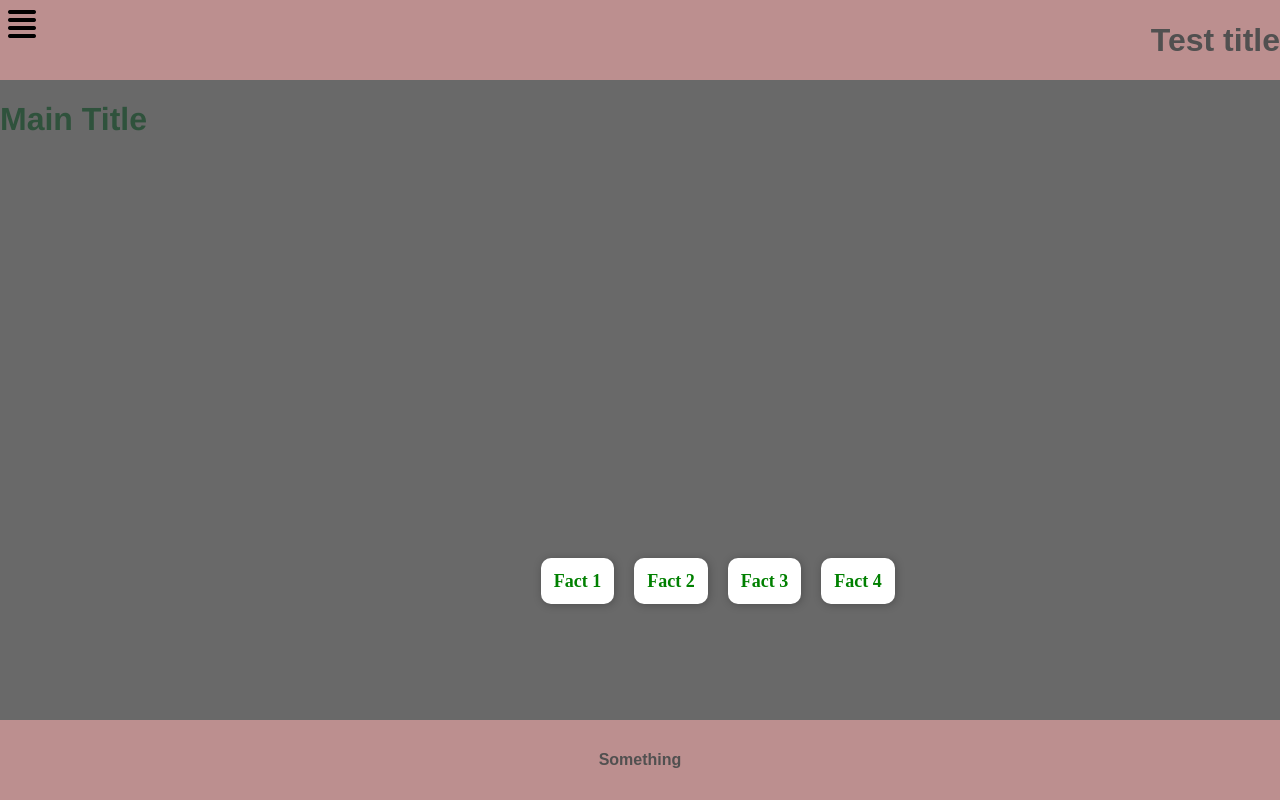
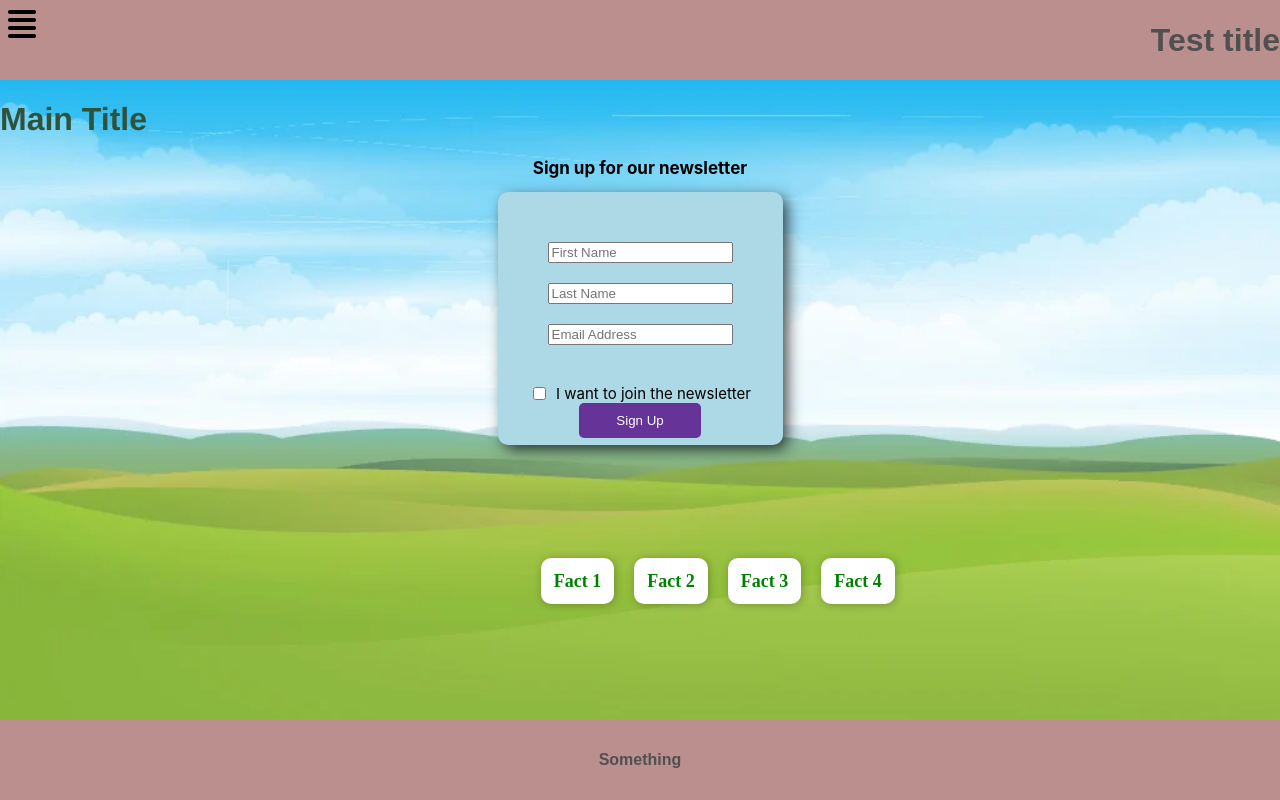
Before and after one commit to LorenzoLingardo/Clark-farm-website, a React (Create React App) app: page / in a window 1280 px wide. Built offline with nearby package versions, Linux system fonts and the light colour scheme.

Commit message:
Add a survey to the site

```diff
--- a/src/App.scss
+++ b/src/App.scss
@@ -1,5 +1,11 @@
 $site-font: "Copperplate", fantasy;
 $main-background: rosybrown;
+
+body {
+  background-image: url("farm.png");
+  background-repeat: no-repeat;
+  background-size: cover;
+}
 
 /* Header SASS */
 .header {
@@ -68,7 +74,6 @@ $main-background: rosybrown;
 
   /* Main SASS */
   .main {
-    background-color: rgb(105, 105, 105);
     width: 100%;
     height: 80%;
     top: 10%;
@@ -129,3 +134,65 @@ $main-background: rosybrown;
   .footerMain {
     color: #515050;
   }
+
+  /* Survey SASS */
+  .form-container {
+    font-family: 'Inter', sans-serif;
+    height: 100%;
+    padding: 20px;
+    display: flex;
+    flex-direction: column;
+    justify-content: center;
+    align-items: center;
+}
+
+.form {
+    background-color: lightblue;
+    padding: 50px;
+    padding-bottom: 100px;
+    border-radius: 10px;
+    display: flex;
+    flex-direction: column;
+    align-items: center;
+    box-shadow: 5px 5px 15px -1px rgba(0,0,0,0.75);
+}
+
+.form-title {
+  position: relative;
+  font-size: 17px;
+
+}
+
+.form--input {
+    width: 100%;
+    margin-bottom: 20px;
+    border-radius: 5px;
+    border: 1px solid gray;
+    padding: 5px;
+    font-family: 'Inter', sans-serif;
+}
+
+.form--submit {
+    width: 10%;
+    padding: 10px;
+    border-radius: 5px;
+    color: white;
+    background-color: #639;
+    border: none;
+    cursor: pointer;
+    position: relative;
+
+}
+
+.form--marketing {
+    display: flex;
+    margin-top: -5%;
+    align-items: center;
+    position: relative;
+    font-size: 15px;
+}
+
+.form--marketing > input {
+  margin-right: 10px;
+
+}
--- a/src/components/MainPage.jsx
+++ b/src/components/MainPage.jsx
@@ -4,16 +4,19 @@ import Header from "./Header"
 import Footer from "./Footer"
 import Main from "./Main"
 import Dropdown from './Dropdown';
-import CFHistory from './CFHistory';
+import CFHistory from './CFHistory'
 import CFFacts from './CFFacts'
-import {Routes, Route} from "react-router-dom";
+import {Routes, Route} from "react-router-dom"
+import Survey from './Survey'
 
 function MainPage() {
-  var title = document.querySelector('title');
-  title.innerText = 'Clark Historic Farm';
+    var title = document.querySelector('title');
+    title.innerText = 'Clark Historic Farm';
     const cfFacts = CFHistory.map(content => {
       return <CFFacts key={content.id} fact={content.fact} />
     })
+
+    let isSignUp = true;
 
     return (
       <div>
@@ -23,6 +26,7 @@ function MainPage() {
         <section className="cfFacts">
           {cfFacts}
         </section>
+        {isSignUp && <Survey/>}
         <Footer />
       </div>
     );
--- /dev/null
+++ b/src/components/Survey.jsx
@@ -0,0 +1,75 @@
+import React, { useState } from 'react'
+
+const Survey = () => {
+    const [formData, setFormData] = useState(
+        {
+            firstName: "",
+            lastName: "",
+            email: "",
+            wantsNewsletter: false
+        }
+
+    )
+
+    const handleChange = event => {
+            const {name, value, type, checked} = event.target
+            setFormData(prevFormData => {
+                return {
+                    ...prevFormData,
+                    [name]: type === "checkbox" ? checked : value
+                }
+            })
+    }
+
+    const handleSubmit = event => {
+        event.preventDefault()
+
+        formData.wantNewsletter && console.log("Thanks for signing up for our newsletter!")
+    }
+
+    return (
+        <div className="form-container">
+            <h2 className="form-title">
+                Sign up for our newsletter
+            </h2>
+            <form className="form" onSubmit={handleSubmit}>
+                <input
+                    type="text"
+                    placeholder="First Name"
+                    name="firstName"
+                    value={formData.firstName}
+                    onChange={handleChange}
+                /><br/>
+                <input
+                    type="text"
+                    placeholder="Last Name"
+                    name="lastName"
+                    value={formData.lastName}
+                    onChange={handleChange}
+                /><br/>
+                <input
+                    type="email"
+                    placeholder="Email Address"
+                    name="email"
+                    value={formData.email}
+                    onChange={handleChange}
+                />
+            </form>
+            <div className="form--marketing">
+                <input
+                    id="okayToEmail"
+                    type="checkbox"
+                    name="wantNewsletter"
+                    checked={formData.wantsNewsletter}
+                    onChange={handleChange}
+                />
+                <label htmlFor="okayToEmail">I want to join the newsletter</label>
+            </div>
+            <button type="submit" className="form--submit">
+                Sign Up
+            </button>
+        </div>
+    )
+}
+
+export default Survey
```
Also changed, not shown: src/farm.png (added).
